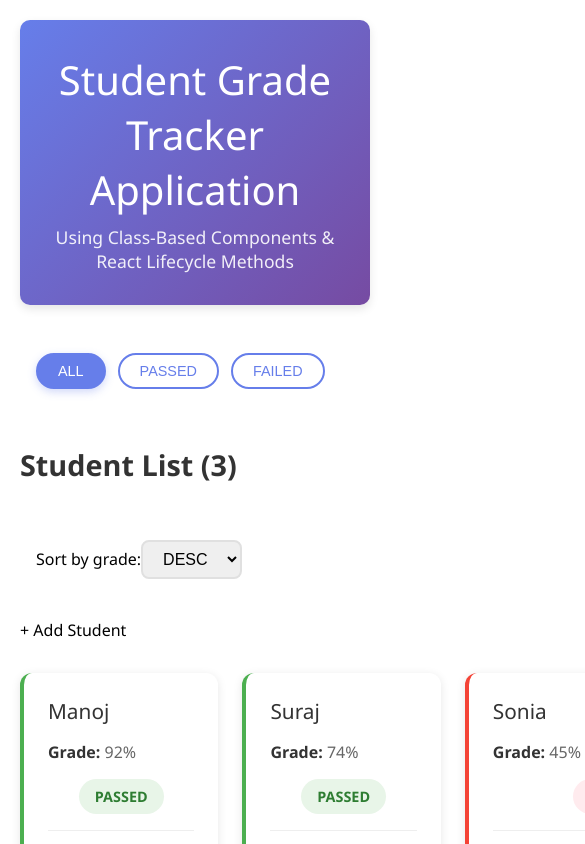
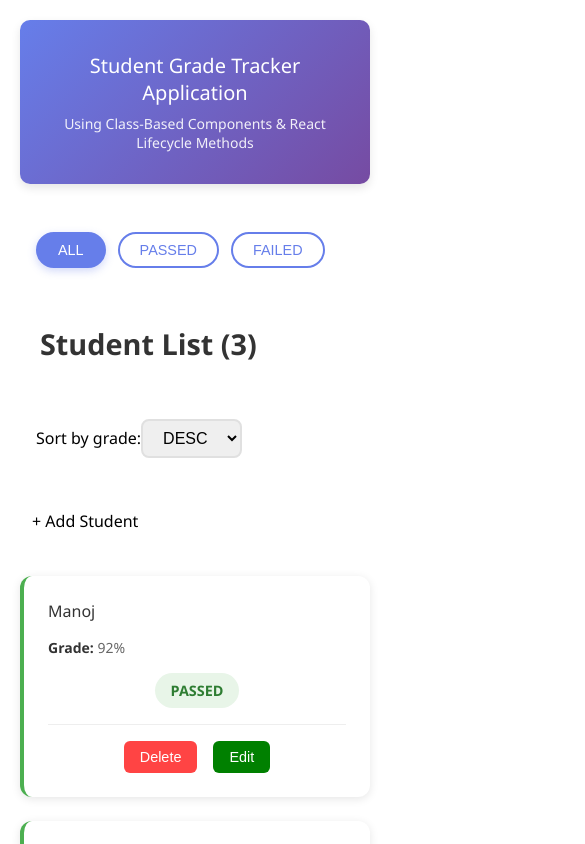
Before and after one commit to singhpreet86/react-essentials-assignment, a React (Create React App) app: page / in a window 390 px wide. Shown: the top 844 px of the page, 585 px wide, since content can reach past the window. Built offline with nearby package versions, Linux system fonts and the light colour scheme.

Commit message:
Update App.css

```diff
--- a/src/App.css
+++ b/src/App.css
@@ -318,3 +318,66 @@
   color: black;
   cursor: pointer;
 }
+
+
+@media (max-width: 768px) {
+  .app-header h1 {
+    font-size: 20px;
+  }
+
+  .app-header p {
+    font-size: 14px;
+  }
+
+  .students-grid {
+    grid-template-columns: 1fr;
+  }
+}
+
+
+@media (max-width: 480px) {
+
+  .student-card {
+    paddng: 12px;
+  }
+
+  .student-info h3 {
+    font-size: 16px;
+  }
+  .student-info p {
+    font-size: 14px;
+  }
+
+  .add-student-form {
+    gap: 12px;
+  }
+  .add-student-form input {
+    font-size: 14px;
+    padding: 10px;
+  }
+  .submit-btn {
+    width: 107%;
+  }
+
+   .add-student-toggle {
+    padding: 12px;
+    font-size: 16px;
+  }
+  .students-section h2 {
+    margin-left: 20px;
+  }
+
+    .modal {
+    width: 90%;
+    padding: 16px;
+  }
+  .modal h3 {
+    font-size: 18px;
+  }
+  .modal p {
+    font-size: 14px;
+  }
+  .modal button {
+    width: 100%;
+  }
+}
```
